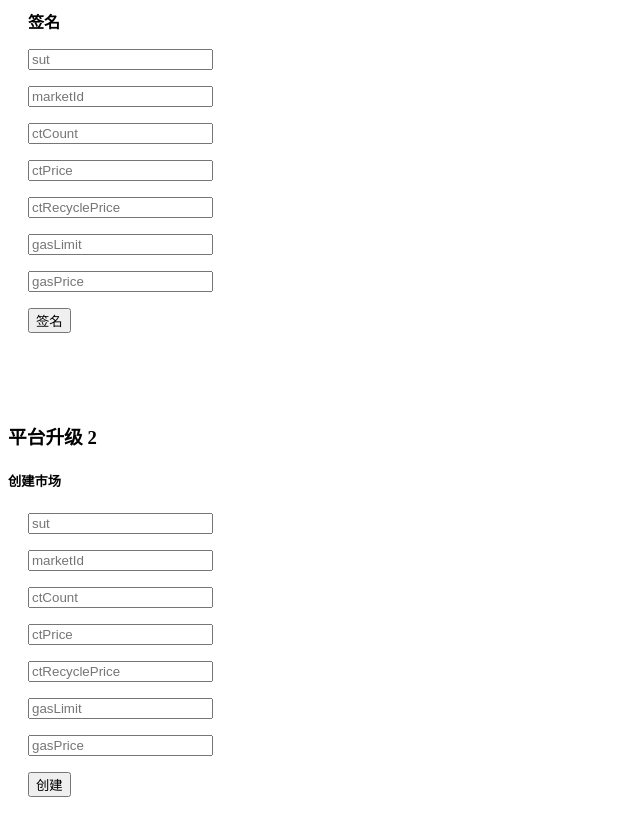
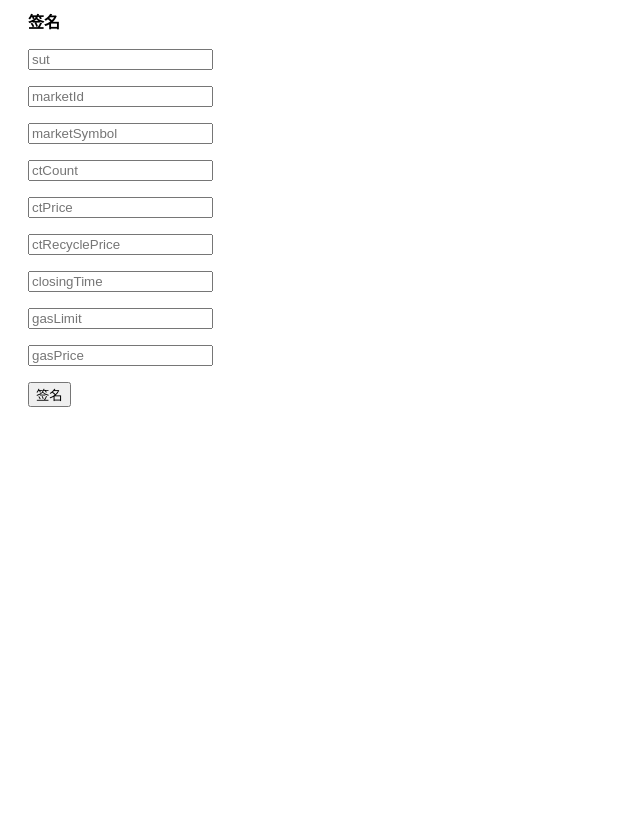
Before and after one commit to smartupdev/ui-integration-test, a website: page src/index/index.html in a window 1280 px wide. Shown: the part 4580-5415 px from the top of the page, without its empty margins (0-640 px from the left). After the commit the page ends 5227 px from the top, so only its background shows below. Drawn offline with Linux system fonts and the light colour scheme.

Commit message:
- update sign add closing time

```diff
--- a/src/index/index.html
+++ b/src/index/index.html
@@ -290,9 +290,11 @@
   <p><b>签名</b></p>
   <p><input id="gl_sut" placeholder="sut"></p>
   <p><input id="gl_marketId" placeholder="marketId"></p>
+  <p><input id="gl_marketSymbol" placeholder="marketSymbol"></p>
   <p><input id="gl_ctCount" placeholder="ctCount"></p>
   <p><input id="gl_ctPrice" placeholder="ctPrice"></p>
   <p><input id="gl_ctRecyclePrice" placeholder="ctRecyclePrice"></p>
+  <p><input id="gl_closingTime" placeholder="closingTime"></p>
   <p><input id="gl_gasLimit" placeholder="gasLimit"></p>
   <p><input id="gl_gasPrice" placeholder="gasPrice"></p>
   <p><button id="createMarketSign">签名</button></p>
@@ -300,18 +302,6 @@
 
   <br/><br/><br/>
 
-  <h3>平台升级 2</h3>
-
-  <h5>创建市场</h5>
-
-  <p><input id="cm_sut" placeholder="sut"></p>
-  <p><input id="cm_marketId" placeholder="marketId"></p>
-  <p><input id="cm_ctCount" placeholder="ctCount"></p>
-  <p><input id="cm_ctPrice" placeholder="ctPrice"></p>
-  <p><input id="cm_ctRecyclePrice" placeholder="ctRecyclePrice"></p>
-  <p><input id="cm_gasLimit" placeholder="gasLimit"></p>
-  <p><input id="cm_gasPrice" placeholder="gasPrice"></p>
-  <p><button id="createMarketDo">创建</button></p>
 
 
   <br/><br/><br/>
--- a/src/index/index.js
+++ b/src/index/index.js
@@ -418,14 +418,15 @@ $(function() {
     $('#createMarketSign').on('click', function () {
         let sut = $('#gl_sut').val() + '';
         let marketId = $('#gl_marketId').val();
+        let marketSymbol = $('#gl_marketSymbol').val();
         let ctCount = $('#gl_ctCount').val() + '';
         let ctPrice = $('#gl_ctPrice').val() + '';
         let ctRecyclePrice = $('#gl_ctRecyclePrice').val() + '';
+        let closingTime = $('#gl_closingTime').val() + '';
         let gasLimit = $('#gl_gasLimit').val() + '';
         let gasPrice = $('#gl_gasPrice').val() + '';
-        ethUtil.createMarketSign(sut, marketId, ctCount, ctPrice, ctRecyclePrice, gasLimit, gasPrice);
+        ethUtil.createMarketSign(sut, marketId, marketSymbol, ctCount, ctPrice, ctRecyclePrice, closingTime, gasLimit, gasPrice);
     });
 
-    // ============================= 平台升级 2 ============================================
 
 });
```
Also changed, not shown: src/component/ethUtil.js (+8 -4 lines).
